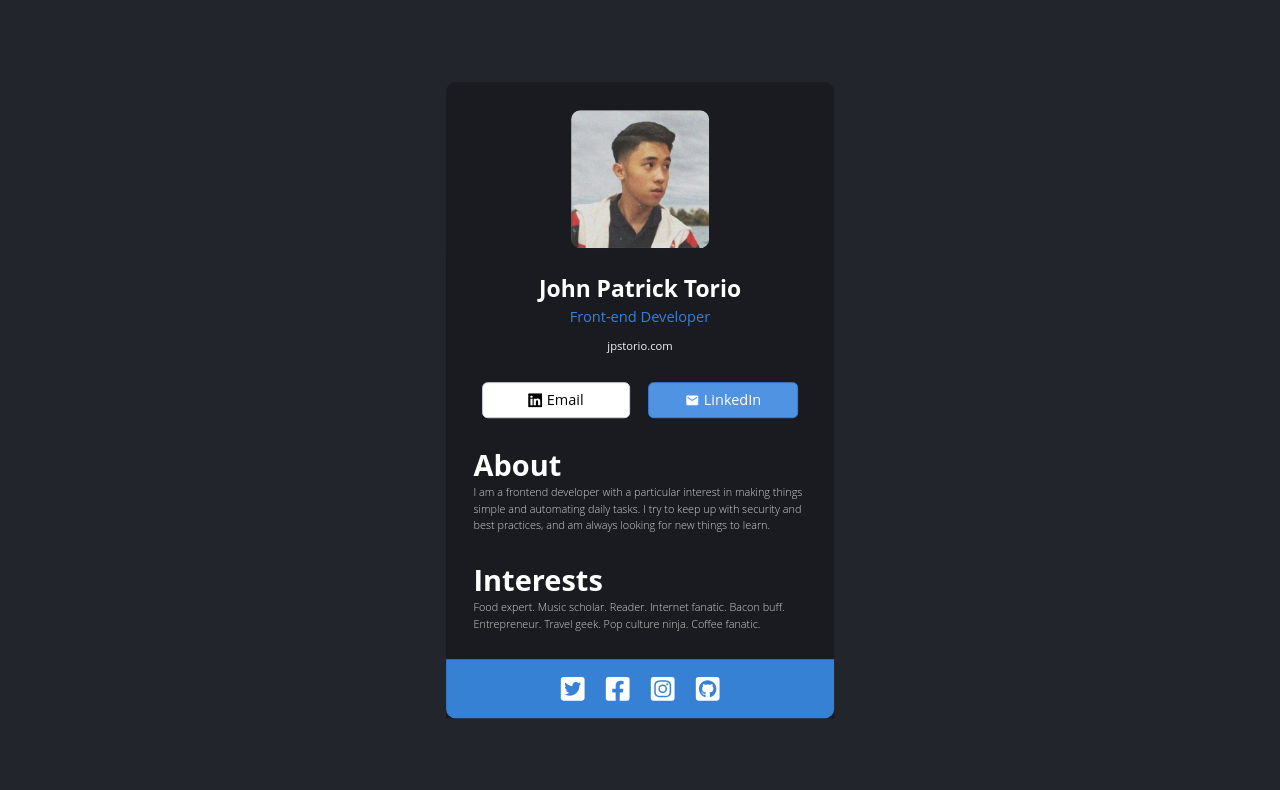
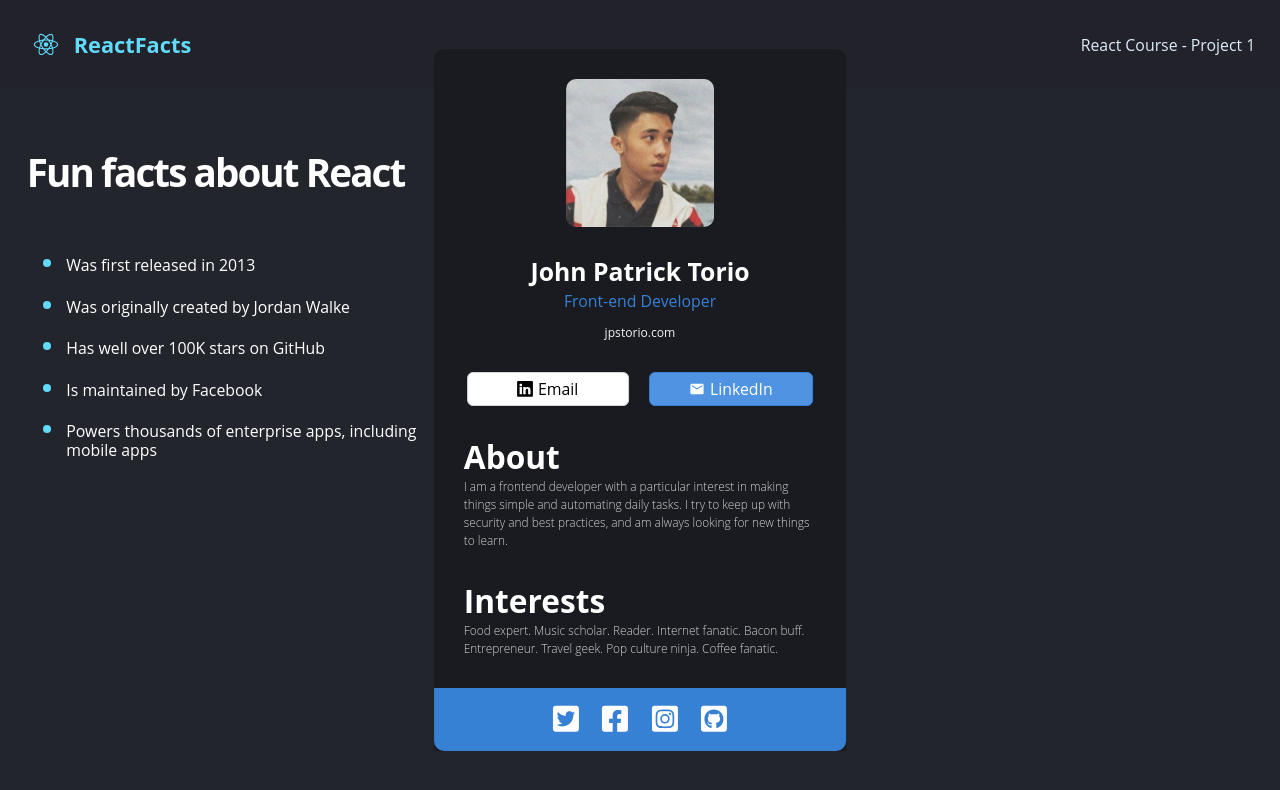
Before and after one commit to jpstorio/React-FCC, a React (Create React App) app: page / in a window 1280 px wide. Shown: the top 790 px of the page. Built offline with nearby package versions, Linux system fonts and the light colour scheme.

Commit message:
need to fix css modules

```diff
--- a/src/App.jsx
+++ b/src/App.jsx
@@ -1,5 +1,5 @@
 import styles from './components/css/App.module.css';
-//import FactSite from "./pages/FactSite";
+import FactSite from "./pages/FactSite";
 //import Test from "./pages/Test";
 import DigitalCard from "./pages/DigitalCard";
 
@@ -7,7 +7,7 @@
   return (
     <div className={styles.App}>
       {/* <Test /> */}
-      {/* <FactSite /> */}
+      <FactSite />
       <DigitalCard />
     </div>
   );
--- a/src/components/css/DigitalCard.module.css
+++ b/src/components/css/DigitalCard.module.css
@@ -1,11 +1,9 @@
-* {
-    margin: 0;
+
+
+body { margin: 0;
     padding: 0;
     font-family: Poppins, Oxygen, Ubuntu, Cantarell, 'Open Sans', 'Helvetica Neue', sans-serif;
     zoom: 99%;
-}
-
-html {
     background: #23252C;
 }
 
--- a/src/components/css/index.module.css
+++ b/src/components/css/index.module.css
@@ -1,8 +1,4 @@
 body {
-  margin: 0;
-  font-family: -apple-system, BlinkMacSystemFont, 'Segoe UI', 'Roboto', 'Oxygen',
-    'Ubuntu', 'Cantarell', 'Fira Sans', 'Droid Sans', 'Helvetica Neue',
-    sans-serif;
   -webkit-font-smoothing: antialiased;
   -moz-osx-font-smoothing: grayscale;
 }
--- a/src/pages/AirBnb.jsx
+++ b/src/pages/AirBnb.jsx
@@ -1,8 +1,9 @@
-import React from 'react'
 
 function AirBnb() {
   return (
-    <div>AirBnb</div>
+    <div>
+
+    </div>
   )
 }
 
```
